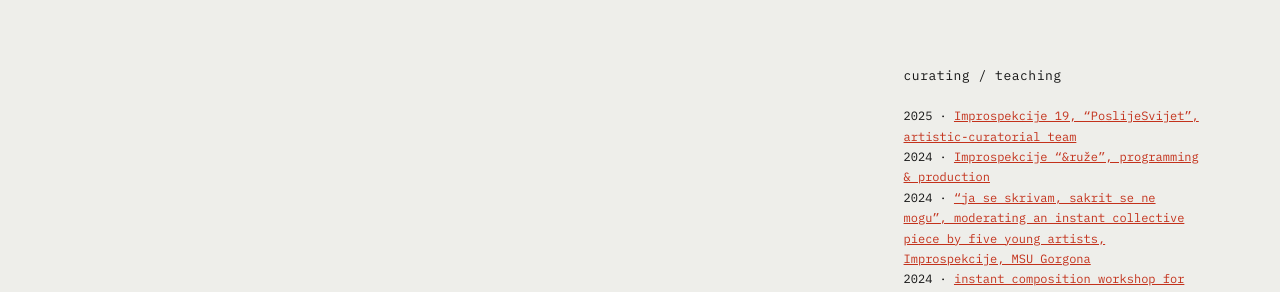
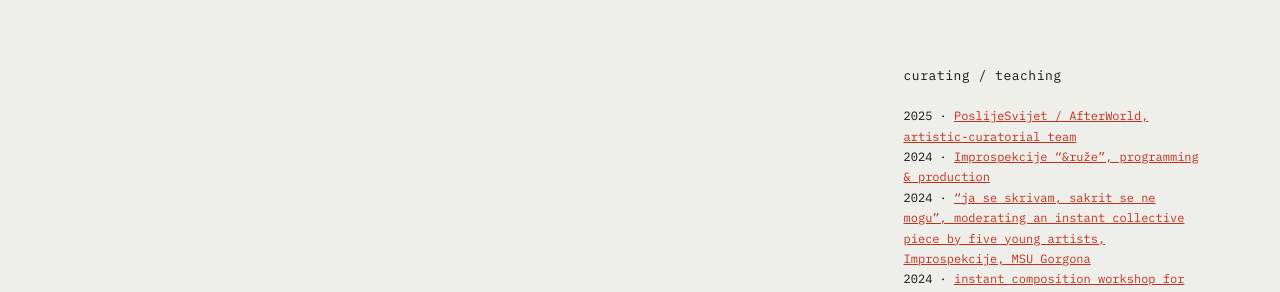
Before and after one commit to ariansajina/dora, a Jekyll site: the page built from works.html, in a window 1280 px wide. Shown: the part 1594-1886 px from the top of the page. Built offline with Jekyll 4.4.1, drawn with Linux system fonts in a browser that asks for light colours.

Commit message:
Rename PoslijeSvijet entry
Co-Authored-By: Claude Opus 5.5 <noreply@anthropic.com>
Claude-Session: https://claude.ai/code/session_01T3oV2CMKDLfVpFAnssWYau

```diff
--- a/_data/works.yml
+++ b/_data/works.yml
@@ -18,7 +18,7 @@ performing:
   - { year: "2020", title: "Found Choreography", by: "collective / Antisezona", url: "https://antisezona.wordpress.com/online-live/found-choreography-online-dance-performance/" }
 
 curating:
-  - { year: "2025", text: "Improspekcije 19, “PoslijeSvijet”, artistic-curatorial team", url: "https://poslijesvijet.objectofdance.com/kontakt.html" }
+  - { year: "2025", text: "PoslijeSvijet / AfterWorld, artistic-curatorial team", url: "https://poslijesvijet.objectofdance.com/kontakt.html" }
   - { year: "2024", text: "Improspekcije “&ruže”, programming & production", url: "https://improspekcije.com/improspekcije2023-2/" }
   - { year: "2024", text: "“ja se skrivam, sakrit se ne mogu”, moderating an instant collective piece by five young artists, Improspekcije, MSU Gorgona", url: "https://improspekcije.com/improspekcije2023-2/" }
   - { year: "2024", text: "instant composition workshop for Gimnazija Pula, Galerija Novo (Metamedij)", url: "https://metamedia.hr/novomedijski-kultivator-radionica-instant-kompozicije-s-dorom-brkaric/" }
```
